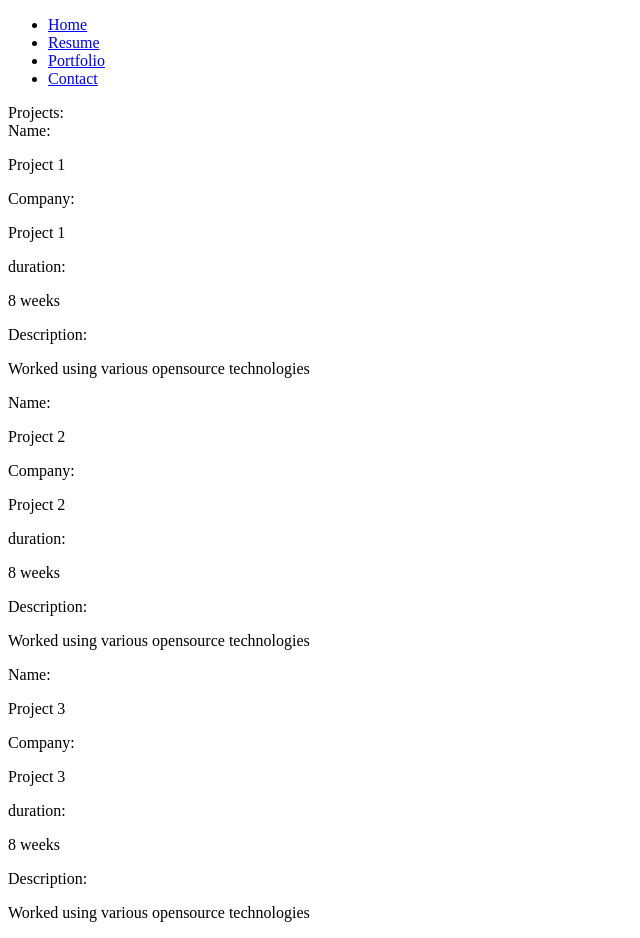
After one commit to araghava92/comp-805, a Django app: page /portfolio/ in a window 1280 px wide. The commit adds this page. Shown: the whole page, without its empty margins (0-640 px from the left). Run offline with Django 3.2, Linux system fonts and the light colour scheme.

Commit message:
adds portfolio page

```diff
--- a/django/week2/portfolio/templates/base.html
+++ b/django/week2/portfolio/templates/base.html
@@ -9,7 +9,7 @@
       <ul id="menu-items">
         <li class="menu-item"><a href="{% url "home" %}">Home</a></li>
         <li class="menu-item"><a href="{% url "resume" %}">Resume</a></li>
-        <li class="menu-item"><a href="#">Portfolio</a></li>
+        <li class="menu-item"><a href="{% url "portfolio" %}">Portfolio</a></li>
         <li class="menu-item"><a href="#">Contact</a></li>
       </ul>
     </div>
--- /dev/null
+++ b/django/week2/portfolio/templates/portfolio.html
@@ -0,0 +1,23 @@
+{% extends "base.html" %}
+
+{% block content %}
+  <div id="heading"> Projects: </div>
+  <div id="projects">
+    {% for project in portfolio %}
+      <div class="project">
+        <div id="pr-name">
+          <div id="sub-heading"> Name: </div> <p> {{ project.name }} </p>
+        </div>
+        <div id="pr-company">
+          <div id="sub-heading"> Company: </div> <p> {{ project.name }} </p>
+        </div>
+        <div id="pr-duration">
+          <div id="sub-heading"> duration: </div> <p> {{ project.duration }} </p>
+        </div>
+        <div id="pr-desc">
+          <div id="sub-heading"> Description: </div> <p> {{ project.description }} </p>
+        </div>
+      </div>
+    {% endfor %}
+  </div>
+{% endblock %}
--- a/django/week2/portfolio/urls.py
+++ b/django/week2/portfolio/urls.py
@@ -21,5 +21,6 @@ from . import views
 urlpatterns = [
     path("", views.home, name="home"),
     path("resume/", views.resume, name="resume"),
+    path("portfolio/", views.portfolio, name="portfolio"),
     path('admin/', admin.site.urls),
 ]
--- a/django/week2/portfolio/views.py
+++ b/django/week2/portfolio/views.py
@@ -20,3 +20,24 @@ def resume(request):
         summary= "Worked as a Full stack developer for 4 years"
     )
     return render(request, "resume.html", context={"resume": resume})
+
+
+def portfolio(request):
+    """
+    returns portfolio Homepage
+    """
+    portfolio = [
+        dict(
+            name= "Project 1", company= "Company 1", duration= "8 weeks",
+            description= "Worked using various opensource technologies",
+        ),
+        dict(
+            name= "Project 2", company= "Company 2", duration= "8 weeks",
+            description= "Worked using various opensource technologies",
+        ),
+        dict(
+            name= "Project 3", company= "Company 3", duration= "8 weeks",
+            description= "Worked using various opensource technologies",
+        ),
+    ]
+    return render(request, "portfolio.html", context={"portfolio": portfolio})
```
